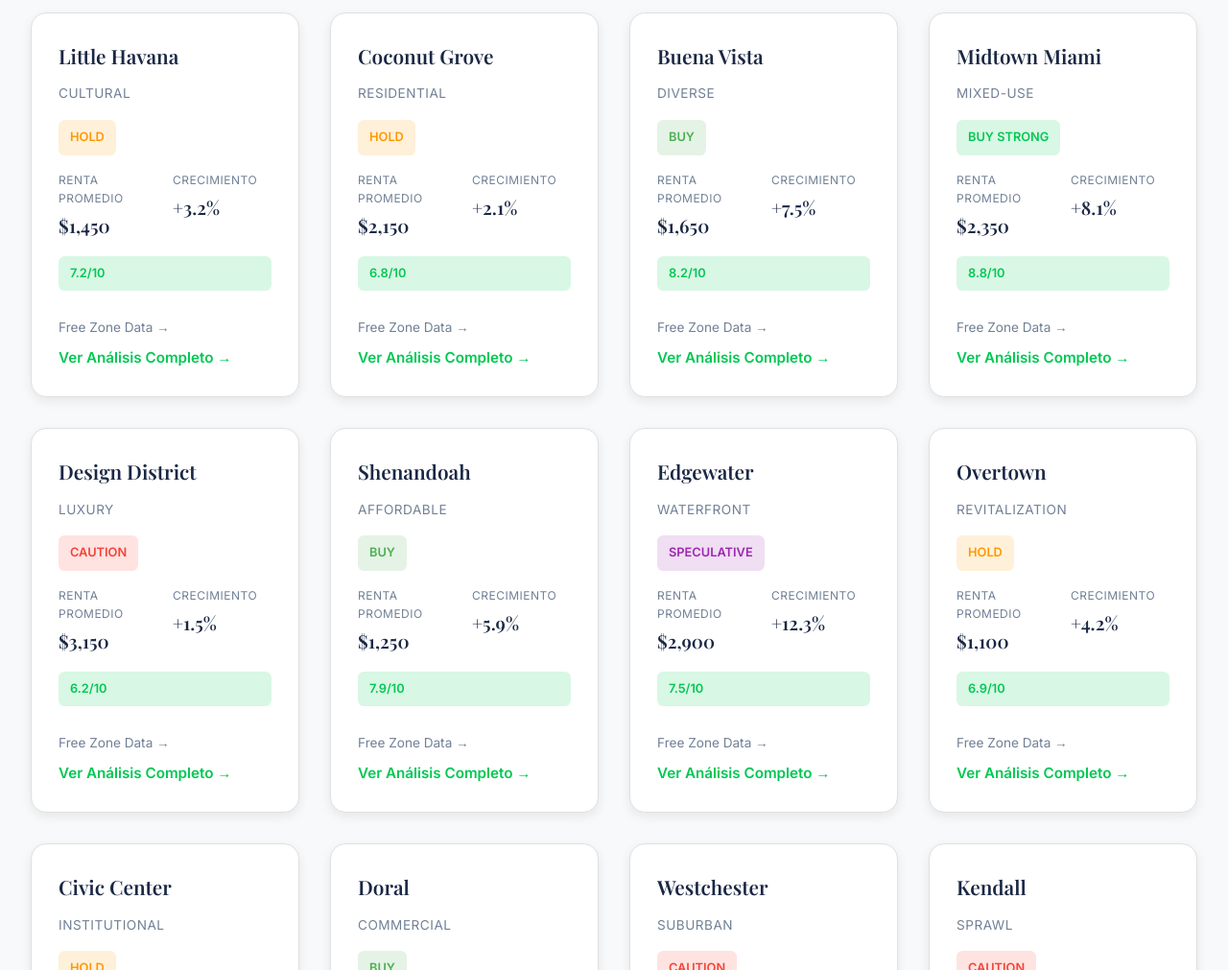
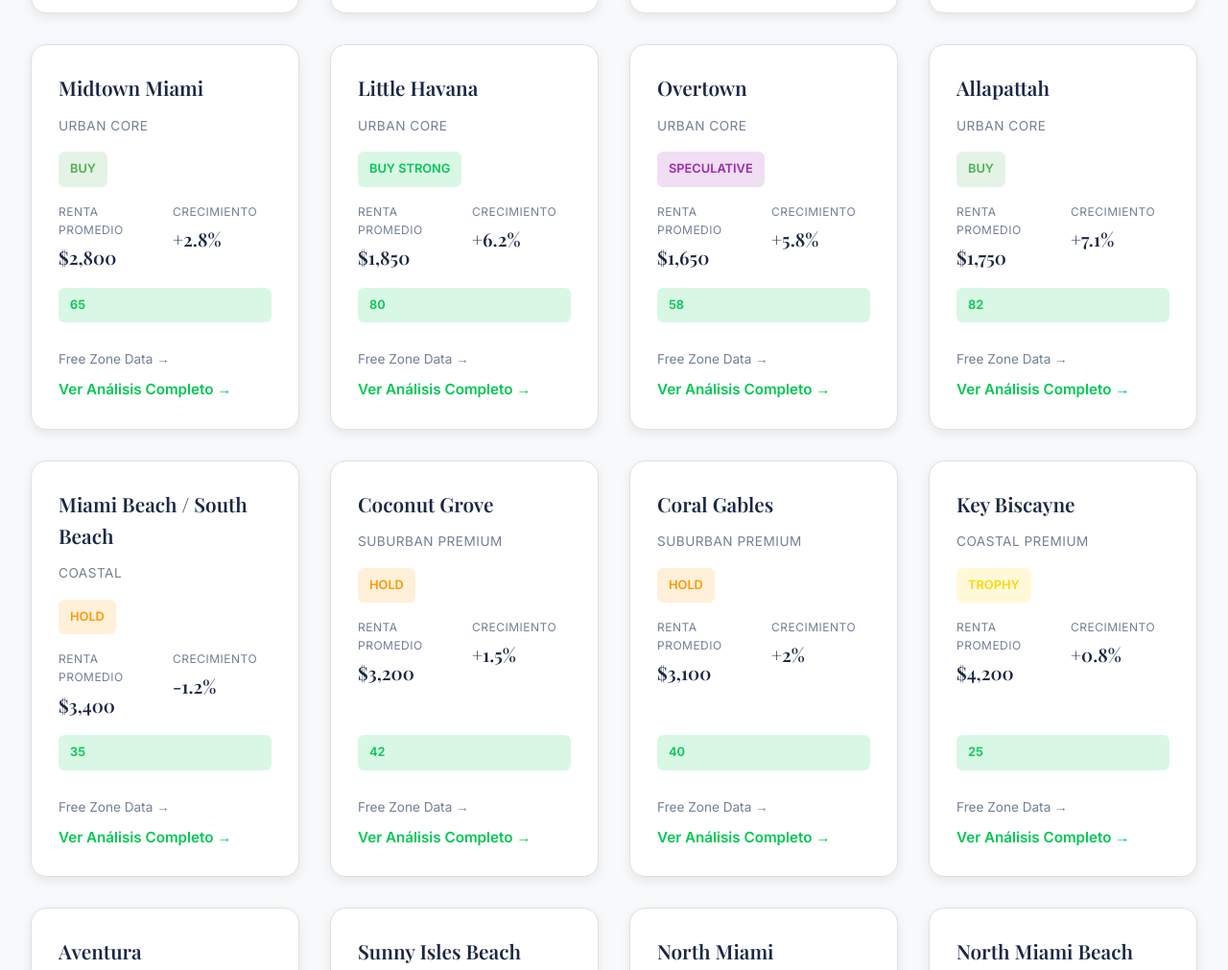
Before and after one commit to santiagopsa/miami-investment-report, a plain HTML site: page index.html in a window 1280 px wide. Shown: the part 1780-2791 px from the top of the page at 96% size. Drawn offline with nearby package versions, Linux system fonts and the light colour scheme.

Commit message:
Fix homepage zonesData with real zone_data.json values
The homepage had placeholder/fake zone data (wrong names like "Banyan
Grove", "Iron Horse", wrong signals, wrong rents). Replaced with actual
34 zones from zone_data.json with correct signals, rents, growth rates,
and future scores. Also restored paywall preview on zone card click,
added Trophy filter button for Key Biscayne and Surfside/Bal Harbour.

Co-Authored-By: Claude Opus 4.6 <noreply@anthropic.com>

```diff
--- a/index.html
+++ b/index.html
@@ -1172,6 +1172,7 @@
                 <button class="filter-btn" data-filter="hold" data-i18n="signal_hold">HOLD</button>
                 <button class="filter-btn" data-filter="caution" data-i18n="signal_caution">CAUTION</button>
                 <button class="filter-btn" data-filter="speculative" data-i18n="signal_speculative">SPECULATIVE</button>
+                <button class="filter-btn" data-filter="trophy" data-i18n="signal_trophy">TROPHY</button>
             </div>
 
             <div class="zones-grid" id="zonesGrid">
@@ -1699,39 +1700,40 @@
 
         // Zone data
         const zonesData = [
-            { name: "Downtown Miami", type: "Urban Core", signal: "buy-strong", avgRent: "$2,450", growth: "+8.5%", futureScore: "9.2/10" },
-            { name: "Brickell", type: "Financial Hub", signal: "buy-strong", avgRent: "$2,650", growth: "+7.2%", futureScore: "8.9/10" },
-            { name: "Wynwood", type: "Trendy", signal: "buy", avgRent: "$1,850", growth: "+6.8%", futureScore: "8.5/10" },
-            { name: "Allapattah", type: "Emerging", signal: "buy", avgRent: "$1,350", growth: "+9.3%", futureScore: "8.7/10" },
-            { name: "Little Havana", type: "Cultural", signal: "hold", avgRent: "$1,450", growth: "+3.2%", futureScore: "7.2/10" },
-            { name: "Coconut Grove", type: "Residential", signal: "hold", avgRent: "$2,150", growth: "+2.1%", futureScore: "6.8/10" },
-            { name: "Buena Vista", type: "Diverse", signal: "buy", avgRent: "$1,650", growth: "+7.5%", futureScore: "8.2/10" },
-            { name: "Midtown Miami", type: "Mixed-Use", signal: "buy-strong", avgRent: "$2,350", growth: "+8.1%", futureScore: "8.8/10" },
-            { name: "Design District", type: "Luxury", signal: "caution", avgRent: "$3,150", growth: "+1.5%", futureScore: "6.2/10" },
-            { name: "Shenandoah", type: "Affordable", signal: "buy", avgRent: "$1,250", growth: "+5.9%", futureScore: "7.9/10" },
-            { name: "Edgewater", type: "Waterfront", signal: "speculative", avgRent: "$2,900", growth: "+12.3%", futureScore: "7.5/10" },
-            { name: "Overtown", type: "Revitalization", signal: "hold", avgRent: "$1,100", growth: "+4.2%", futureScore: "6.9/10" },
-            { name: "Civic Center", type: "Institutional", signal: "hold", avgRent: "$1,550", growth: "+2.8%", futureScore: "6.4/10" },
-            { name: "Doral", type: "Commercial", signal: "buy", avgRent: "$1,750", growth: "+6.4%", futureScore: "8.1/10" },
-            { name: "Westchester", type: "Suburban", signal: "caution", avgRent: "$1,600", growth: "+1.2%", futureScore: "5.9/10" },
-            { name: "Kendall", type: "Sprawl", signal: "caution", avgRent: "$1,450", growth: "+0.8%", futureScore: "5.5/10" },
-            { name: "Palmetto", type: "Emerging", signal: "buy", avgRent: "$1,300", growth: "+7.8%", futureScore: "8.3/10" },
-            { name: "Coral Gables", type: "Affluent", signal: "hold", avgRent: "$2,800", growth: "+1.9%", futureScore: "6.7/10" },
-            { name: "Perrine", type: "South County", signal: "hold", avgRent: "$1,200", growth: "+3.5%", futureScore: "6.8/10" },
-            { name: "Homestead", type: "South County", signal: "speculative", avgRent: "$1,050", growth: "+11.2%", futureScore: "7.6/10" },
-            { name: "Florida City", type: "Gateway", signal: "speculative", avgRent: "$950", growth: "+13.1%", futureScore: "7.8/10" },
-            { name: "Tamiami", type: "Diverse", signal: "hold", avgRent: "$1,400", growth: "+2.3%", futureScore: "6.5/10" },
-            { name: "Model City", type: "Affordable", signal: "buy", avgRent: "$1,100", growth: "+8.9%", futureScore: "8.4/10" },
-            { name: "Virginia Gardens", type: "Mini City", signal: "caution", avgRent: "$1,700", growth: "+0.5%", futureScore: "5.2/10" },
-            { name: "Sweetwater", type: "Diverse", signal: "buy", avgRent: "$1,280", growth: "+6.7%", futureScore: "8.0/10" },
-            { name: "Olympia Heights", type: "Residential", signal: "hold", avgRent: "$1,500", growth: "+2.9%", futureScore: "6.6/10" },
-            { name: "Sunset", type: "Inner City", signal: "buy", avgRent: "$1,400", growth: "+7.1%", futureScore: "8.2/10" },
-            { name: "Buena Vista East", type: "Industrial", signal: "buy", avgRent: "$1,350", growth: "+6.8%", futureScore: "8.0/10" },
-            { name: "Allapattah North", type: "Mixed", signal: "buy", avgRent: "$1,450", growth: "+7.9%", futureScore: "8.3/10" },
-            { name: "Banyan Grove", type: "Emerging", signal: "buy-strong", avgRent: "$1,550", growth: "+9.2%", futureScore: "8.6/10" },
-            { name: "Iron Horse", type: "Trendy", signal: "buy", avgRent: "$1,900", growth: "+8.4%", futureScore: "8.5/10" },
-            { name: "Flagami", type: "Residential", signal: "hold", avgRent: "$1,300", growth: "+3.1%", futureScore: "6.7/10" },
-            { name: "Wynwood Arts District", type: "Arts & Culture", signal: "buy-strong", avgRent: "$2,200", growth: "+9.5%", futureScore: "8.9/10" }
+            { name: "Brickell / Financial District", type: "Urban Core", signal: "hold", avgRent: "$3,585", growth: "+2.1%", futureScore: "52" },
+            { name: "Downtown Miami", type: "Urban Core", signal: "caution", avgRent: "$3,286", growth: "+0.5%", futureScore: "40" },
+            { name: "Edgewater", type: "Urban Core", signal: "buy", avgRent: "$3,058", growth: "+3.2%", futureScore: "76" },
+            { name: "Wynwood / Design District", type: "Urban Core", signal: "buy", avgRent: "$2,950", growth: "+4.5%", futureScore: "78" },
+            { name: "Midtown Miami", type: "Urban Core", signal: "buy", avgRent: "$2,800", growth: "+2.8%", futureScore: "65" },
+            { name: "Little Havana", type: "Urban Core", signal: "buy-strong", avgRent: "$1,850", growth: "+6.2%", futureScore: "80" },
+            { name: "Overtown", type: "Urban Core", signal: "speculative", avgRent: "$1,650", growth: "+5.8%", futureScore: "58" },
+            { name: "Allapattah", type: "Urban Core", signal: "buy", avgRent: "$1,750", growth: "+7.1%", futureScore: "82" },
+            { name: "Miami Beach / South Beach", type: "Coastal", signal: "hold", avgRent: "$3,400", growth: "-1.2%", futureScore: "35" },
+            { name: "Coconut Grove", type: "Suburban Premium", signal: "hold", avgRent: "$3,200", growth: "+1.5%", futureScore: "42" },
+            { name: "Coral Gables", type: "Suburban Premium", signal: "hold", avgRent: "$3,100", growth: "+2%", futureScore: "40" },
+            { name: "Key Biscayne", type: "Coastal Premium", signal: "trophy", avgRent: "$4,200", growth: "+0.8%", futureScore: "25" },
+            { name: "Aventura", type: "Suburban", signal: "buy", avgRent: "$2,600", growth: "+1.8%", futureScore: "60" },
+            { name: "Sunny Isles Beach", type: "Coastal", signal: "hold", avgRent: "$3,000", growth: "+1.2%", futureScore: "38" },
+            { name: "North Miami", type: "Suburban", signal: "buy", avgRent: "$2,100", growth: "+3.5%", futureScore: "67" },
+            { name: "North Miami Beach", type: "Suburban", signal: "buy", avgRent: "$2,000", growth: "+4%", futureScore: "72" },
+            { name: "Miami Gardens", type: "Suburban", signal: "buy", avgRent: "$1,900", growth: "+3.8%", futureScore: "68" },
+            { name: "Hialeah", type: "Suburban", signal: "buy", avgRent: "$1,800", growth: "+4.2%", futureScore: "73" },
+            { name: "Hialeah Gardens", type: "Suburban", signal: "buy", avgRent: "$1,750", growth: "+3.5%", futureScore: "62" },
+            { name: "Doral", type: "Suburban", signal: "caution", avgRent: "$2,400", growth: "+2.5%", futureScore: "55" },
+            { name: "Sweetwater / FIU Area", type: "Suburban", signal: "buy", avgRent: "$1,700", growth: "+5%", futureScore: "70" },
+            { name: "Kendall / The Crossings", type: "Suburban", signal: "hold", avgRent: "$2,200", growth: "+2%", futureScore: "48" },
+            { name: "Pinecrest", type: "Suburban Premium", signal: "hold", avgRent: "$3,500", growth: "+1%", futureScore: "N/A" },
+            { name: "Palmetto Bay / Cutler Bay", type: "Suburban", signal: "hold", avgRent: "$2,100", growth: "+2.5%", futureScore: "45" },
+            { name: "Homestead", type: "Exurban", signal: "buy-strong", avgRent: "$1,600", growth: "+5.5%", futureScore: "75" },
+            { name: "Florida City", type: "Exurban", signal: "speculative", avgRent: "$1,400", growth: "+6%", futureScore: "52" },
+            { name: "Liberty City / Brownsville", type: "Urban", signal: "speculative", avgRent: "$1,500", growth: "+4.5%", futureScore: "55" },
+            { name: "Little Haiti / Upper East Side", type: "Urban", signal: "buy-strong", avgRent: "$2,200", growth: "+5.5%", futureScore: "85" },
+            { name: "Opa-locka", type: "Suburban", signal: "speculative", avgRent: "$1,350", growth: "+3%", futureScore: "42" },
+            { name: "Surfside / Bal Harbour", type: "Coastal Premium", signal: "trophy", avgRent: "$3,800", growth: "+0.5%", futureScore: "30" },
+            { name: "South Miami", type: "Suburban", signal: "hold", avgRent: "$2,300", growth: "+2%", futureScore: "47" },
+            { name: "Westchester / Tamiami", type: "Suburban", signal: "buy", avgRent: "$1,800", growth: "+3%", futureScore: "63" },
+            { name: "Miami Lakes", type: "Suburban", signal: "hold", avgRent: "$2,300", growth: "+2.2%", futureScore: "50" },
+            { name: "Medley / Hialeah Industrial", type: "Industrial", signal: "hold", avgRent: "$0", growth: "0%", futureScore: "N/A" }
         ];
 
         function slugifyZone(name) {
```
